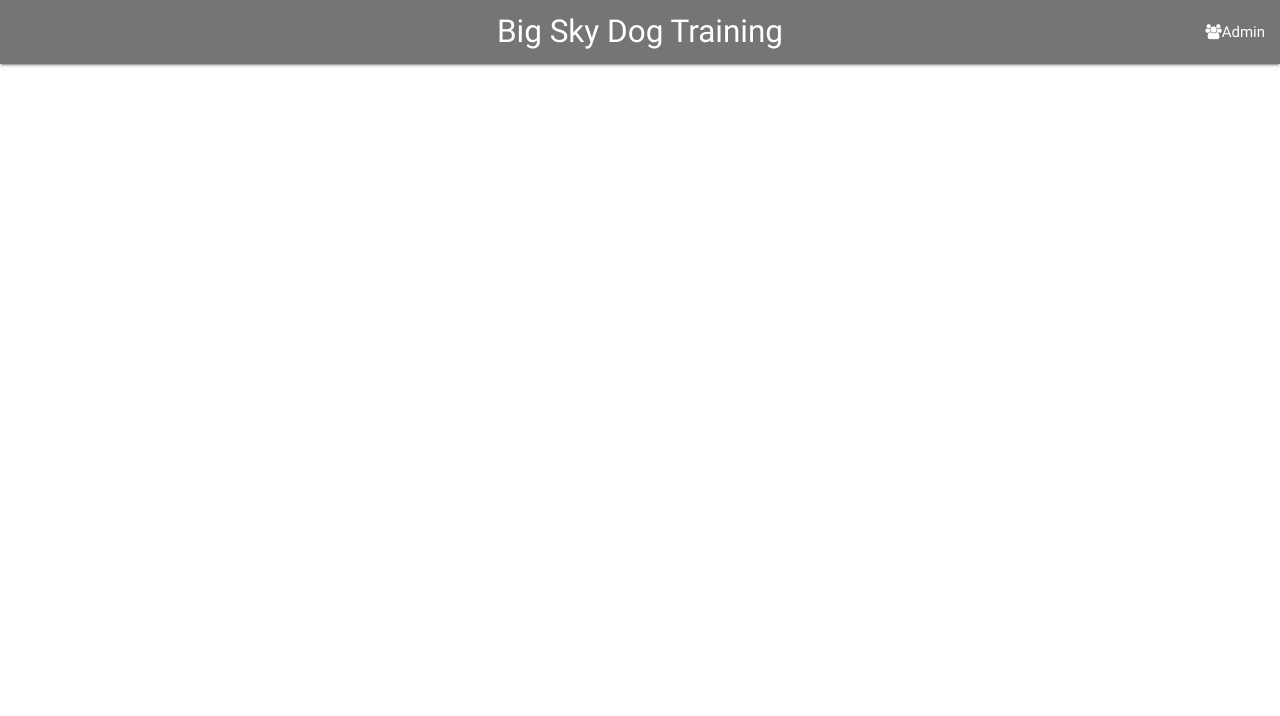
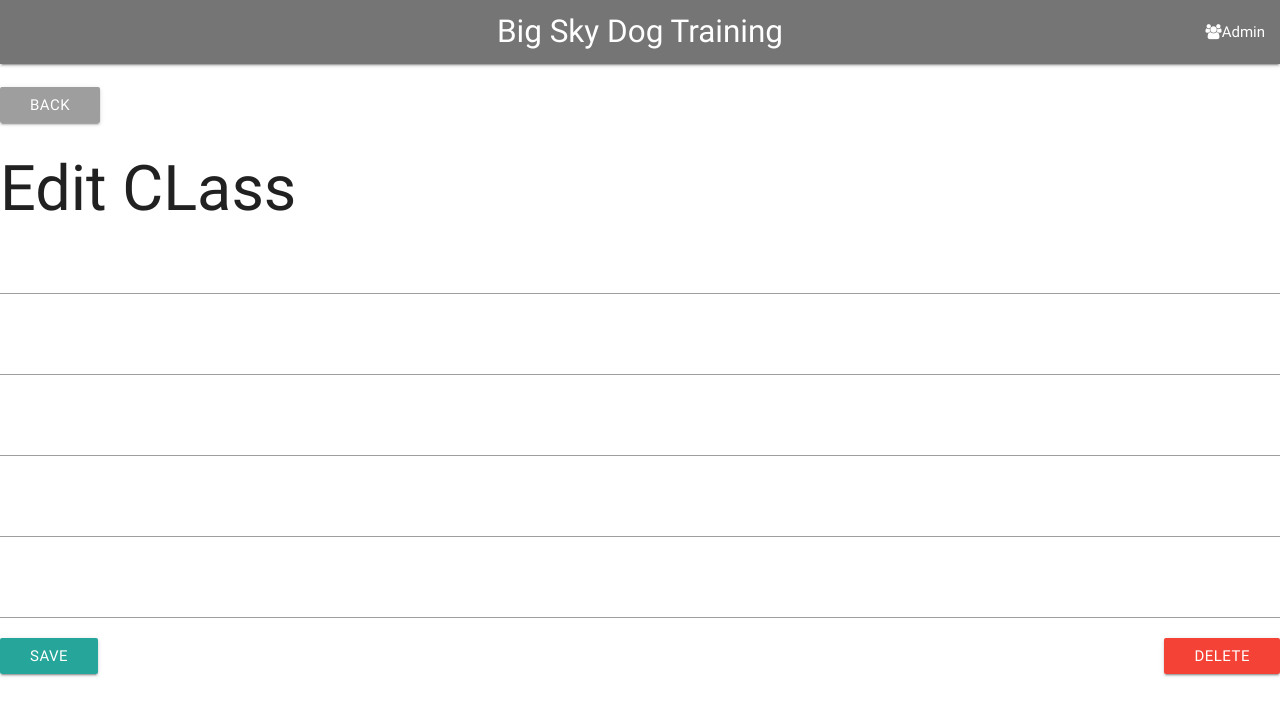
Before and after one commit to sleepydistrict/bigskydogtraining, a React (Create React App) app in the folder client_src/: page /classes/edit/1 in a window 1280 px wide. Shown: the top 716 px of the page. Built offline with nearby package versions, Linux system fonts and the light colour scheme; no server answers.

Commit message:
Add/Edit/Delete Classes

```diff
--- /dev/null
+++ b/client_src/src/components/AddClass.js
@@ -0,0 +1,62 @@
+import React, { Component } from 'react';
+import { Link } from 'react-router-dom';
+import axios from 'axios';
+
+class AddClass extends Component{
+  AddClass(newClass){
+    axios.request({
+      method: 'post',
+      url: 'http://localhost:3000/api/classes',
+      data: newClass
+    }).then(response => {
+      this.props.history.push('/classes');
+    }).catch(err => console.log(err));
+  }
+
+  onSubmit(e){
+    const newClass = {
+      class: this.refs.class.value,
+      length: this.refs.length.value,
+      fee: this.refs.fee.value,
+      date: this.refs.date.value,
+      time: this.refs.time.value
+    }
+    this.AddClass(newClass);
+    e.preventDefault();
+  }
+
+  render(){
+    return (
+      <div>
+        <br />
+        <Link className="btn grey" to ="/classes">Back</Link>
+        <h1>Add Class</h1>
+        <form onSubmit={this.onSubmit.bind(this)}>
+          <div className="input-field">
+            <input type="text" name="class" ref="class" />
+            <label htmlFor="class">Class: </label>
+          </div>
+          <div className="input-field">
+            <input type="text" name="length" ref="length" />
+            <label htmlFor="length">Length Of Class: </label>
+          </div>
+          <div className="input-field">
+            <input type="text" name="fee" ref="fee" />
+            <label htmlFor="fee">Class Fee: </label>
+          </div>
+          <div className="input-field">
+            <input type="text" name="date" ref="date" />
+            <label htmlFor="date">Date: </label>
+          </div>
+          <div className="input-field">
+            <input type="text" name="time" ref="time" />
+            <label htmlFor="time">Time Of Class: </label>
+          </div>
+          <input type="submit" value="Save" className="btn" />
+        </form>
+      </div>
+    )
+  }
+}
+
+export default AddClass;
--- a/client_src/src/components/Admin.js
+++ b/client_src/src/components/Admin.js
@@ -6,7 +6,7 @@ const Admin = () => (
   <div className="container-fluid center">
     <img className="responsive-img" width="80%" src={puppy_2} alt="Baby with german sheapard." />
   <h1>Admin</h1>
-  <a href="/classes/edit" className="waves-effect waves-light btn">Edit Classes</a>
+  <a href="/classes" className="waves-effect waves-light btn">Edit Classes</a>
   <a href="/clients" className="waves-effect waves-light btn">Clients</a>
 
   </div>
--- a/client_src/src/components/ClassItem.js
+++ b/client_src/src/components/ClassItem.js
@@ -1,4 +1,5 @@
 import React, { Component } from 'react';
+import {Link} from 'react-router-dom';
 
 class ClassItem extends Component {
     constructor(props) {
@@ -10,12 +11,10 @@ class ClassItem extends Component {
 
     render() {
         return (
-            <li className="collection-item black">
-                <label><h5>Class:</h5>{this.state.item.class} (Age Range of Your Pup)</label><br />
-                <label><h6>Length of Class:</h6> {this.state.item.length}</label> <br />
-                <label><h6>Fee:</h6> {this.state.item.fee}</label> <br />
-                <label><h6>Dates:</h6> {this.state.item.date}</label> <br />
-                <label><h6>Time:</h6> {this.state.item.time}</label>
+            <li className="collection-item">
+            <Link to={`/classes/edit/${this.state.item.id}`}>
+            {this.state.item.class}
+            </Link>
             </li>
         )
     }
--- /dev/null
+++ b/client_src/src/components/ClassList.js
@@ -0,0 +1,50 @@
+import React, { Component } from 'react';
+import axios from 'axios';
+import ClassItem from './ClassItem';
+import { Link } from 'react-router-dom';
+
+
+class ClassList extends Component{
+    constructor(){
+        super();
+        this.state = {
+            classes: []
+        }
+    }
+
+    componentWillMount(){
+        this.getClasses();
+    }
+
+    getClasses(){
+        axios.get('http://localhost:3000/api/classes')
+        .then(response => {
+            this.setState({classes: response.data}, () => {
+                // console.log(this.state);
+            });
+        })
+        .catch(err => console.log(err));
+    }
+
+
+    render(){
+        const classItems = this.state.classes.map((classes, i) => {
+            return(
+                <ClassItem key={classes.id} item={classes} />
+            )
+        })
+        return (
+            <div className="container-fluid">
+                <Link className="btn grey" to ="/admin">Back</Link>
+                <h1>Classes</h1>
+                <ul className="collection">{classItems}</ul>
+
+                <Link to="/classes/add" className="btn-floating btn-large red">
+                    <i className="fa fa-plus"></i>
+                </Link>
+            </div>
+        )
+    }
+}
+
+export default ClassList;
--- /dev/null
+++ b/client_src/src/components/EditClass.js
@@ -0,0 +1,116 @@
+import React, { Component } from 'react';
+import { Link } from 'react-router-dom';
+import axios from 'axios';
+
+class EditClass extends Component{
+  constructor(props){
+    super(props);
+    this.state = {
+      class: '',
+      length: '',
+      fee: '',
+      date: '',
+      time: ''
+    }
+    this.handleInputChange = this.handleInputChange.bind(this);
+  }
+
+componentWillMount(){
+  this.getClassDetails();
+}
+
+  getClassDetails(){
+    let classId = this.props.match.params.id
+    axios.get(`http://localhost:3000/api/classes/${classId}`)
+      .then(response => {
+        this.setState({
+          id: response.data.id,
+          class: response.data.class,
+          length: response.data.length,
+          fee: response.data.fee,
+          date: response.data.date,
+          time: response.data.time
+        }, () => {
+          console.log(this.state);
+        });
+      })
+      .catch(err => console.log(err));
+    }
+
+  EditClass(newClass){
+    axios.request({
+      method: 'put',
+      url: `http://localhost:3000/api/classes/${this.state.id}`,
+      data: newClass
+    }).then(response => {
+      this.props.history.push('/classes');
+    }).catch(err => console.log(err));
+  }
+
+  onDelete(){
+    let classId = this.props.match.params.id
+    axios.delete(`http://localhost:3000/api/classes/${classId}`)
+      .then(response => {
+        this.props.history.push('/classes');
+      }).catch(err => console.log(err));
+  }
+
+
+  onSubmit(e){
+  const newClass = {
+    class: this.refs.class.value,
+    length: this.refs.length.value,
+    fee: this.refs.fee.value,
+    date: this.refs.date.value,
+    time: this.refs.time.value
+  }
+  this.EditClass(newClass);
+  e.preventDefault();
+}
+
+handleInputChange(e){
+  const target = e.target;
+  const value = target.value;
+  const name = target.name;
+
+  this.setState({
+    [name]: value
+  });
+}
+
+  render(){
+    return (
+      <div>
+        <br />
+        <Link className="btn grey" to ="/classes">Back</Link>
+        <h1>Edit CLass</h1>
+        <form onSubmit={this.onSubmit.bind(this)}>
+          <div className="input-field">
+            <input type="text" name="class" ref="class" value={this.state.class}
+            onChange={this.handleInputChange} />
+          </div>
+          <div className="input-field">
+            <input type="text" name="length" ref="length" value={this.state.length}
+            onChange={this.handleInputChange} />
+          </div>
+          <div className="input-field">
+            <input type="text" name="fee" ref="fee" value={this.state.fee}
+            onChange={this.handleInputChange} />
+          </div>
+          <div className="input-field">
+            <input type="text" name="date" ref="date" value={this.state.date}
+            onChange={this.handleInputChange} />
+          </div>
+          <div className="input-field">
+            <input type="text" name="time" ref="time" value={this.state.time}
+            onChange={this.handleInputChange} />
+          </div>
+          <input type="submit" value="Save" className="btn" />
+          <button onClick={this.onDelete.bind(this)} className="btn red right">Delete</button>
+        </form>
+      </div>
+    )
+  }
+}
+
+export default EditClass;
--- a/client_src/src/components/Main.js
+++ b/client_src/src/components/Main.js
@@ -4,7 +4,10 @@ import Classes from './Classes';
 import Admin from './Admin';
 import Clients from './Clients';
 import AddClient from './AddClient';
+import AddClass from './AddClass';
 import EditClient from './EditClient';
+import EditClass from './EditClass';
+import ClassList from './ClassList';
 
 const Main = () => (
   <main>
@@ -12,8 +15,11 @@ const Main = () => (
         <Route exact path='/' component={Classes} />
         <Route exact path='/admin' component={Admin} />
         <Route exact path='/clients' component={Clients} />
+        <Route exact path='/classes' component={ClassList} />
         <Route exact path='/clients/add' component={AddClient} />
+        <Route exact path='/classes/add' component={AddClass} />
         <Route exact path='/clients/edit/:id' component={EditClient} />
+        <Route exact path='/classes/edit/:id' component={EditClass} />
     </Switch>
   </main>
 )
```
